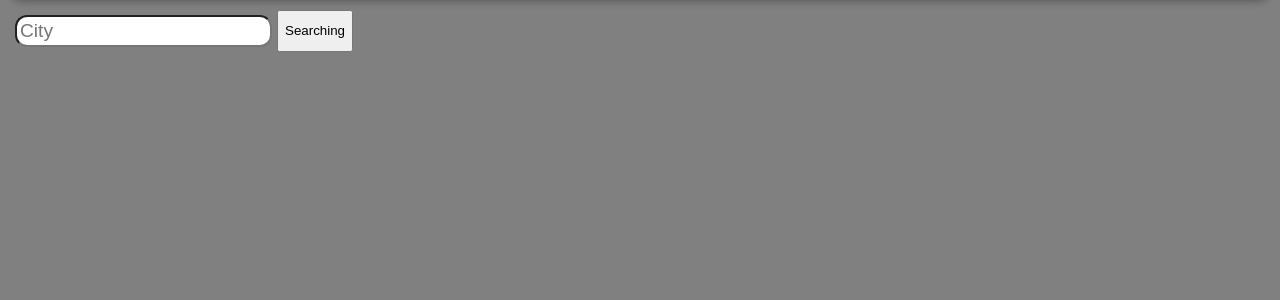
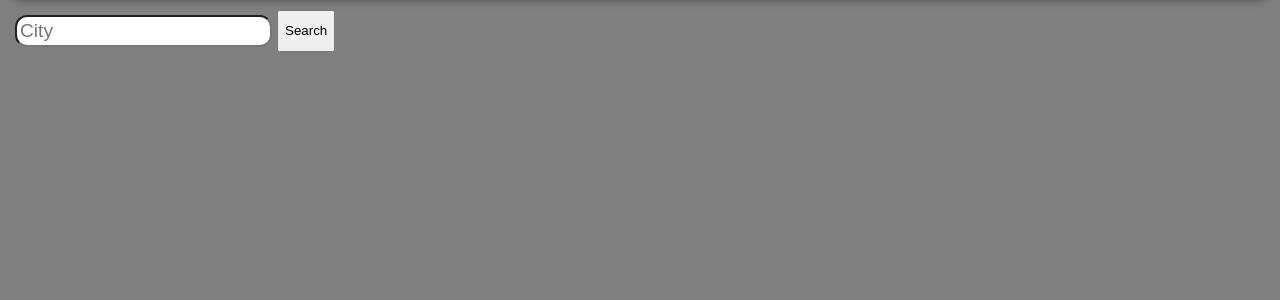
Before and after one commit to thread101/flask-dashboard, a Flask app: page / in a window 1280 px wide. Shown: the part 102-402 px from the top of the page. Run offline with Flask 3, Linux system fonts and the light colour scheme.

Commit message:
Update index.html

```diff
--- a/templates/index.html
+++ b/templates/index.html
@@ -7,7 +7,7 @@
 <section>
     <form action="/weather" method="POST">
         <input type="text" name="city" placeholder="City" required>
-        <button type="submit">Searching</button>
+        <button type="submit">Search</button>
     </form>
 </section>
 <section>
```
